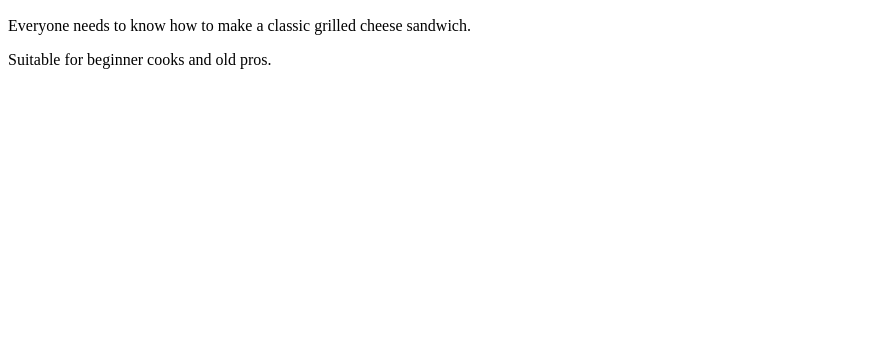
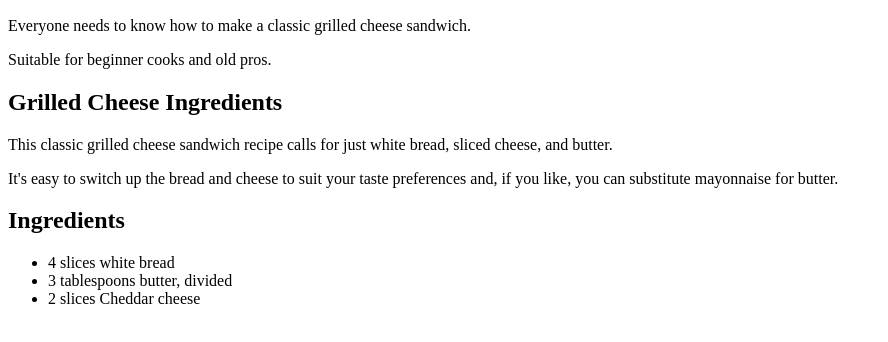
Before and after one commit to NeoCopernicus/odin-recipes, a plain HTML site: page recipes/grilled-cheese.html in a window 1280 px wide. Shown: the part 434-776 px from the top of the page, without its empty margins (0-888 px from the left). Drawn offline with Linux system fonts and the light colour scheme.

Commit message:
Add ingredients to grilled-cheese.html

```diff
--- a/recipes/grilled-cheese.html
+++ b/recipes/grilled-cheese.html
@@ -13,7 +13,16 @@
             <p>Everyone needs to know how to make a classic grilled cheese sandwich.</p>
             <p>Suitable for beginner cooks and old pros.</p>
 
+        <h2>Grilled Cheese Ingredients</h2>
+            <p>This classic grilled cheese sandwich recipe calls for just white bread, sliced cheese, and butter.</p>
+            <p>It's easy to switch up the bread and cheese to suit your taste preferences and, if you like, you can substitute mayonnaise for butter.</p>
 
+        <h2>Ingredients</h2>
+            <ul>
+                <li>4 slices white bread</li>
+                <li>3 tablespoons butter, divided</li>
+                <li>2 slices Cheddar cheese</li>
+            </ul>
     </body>
 
 
```
